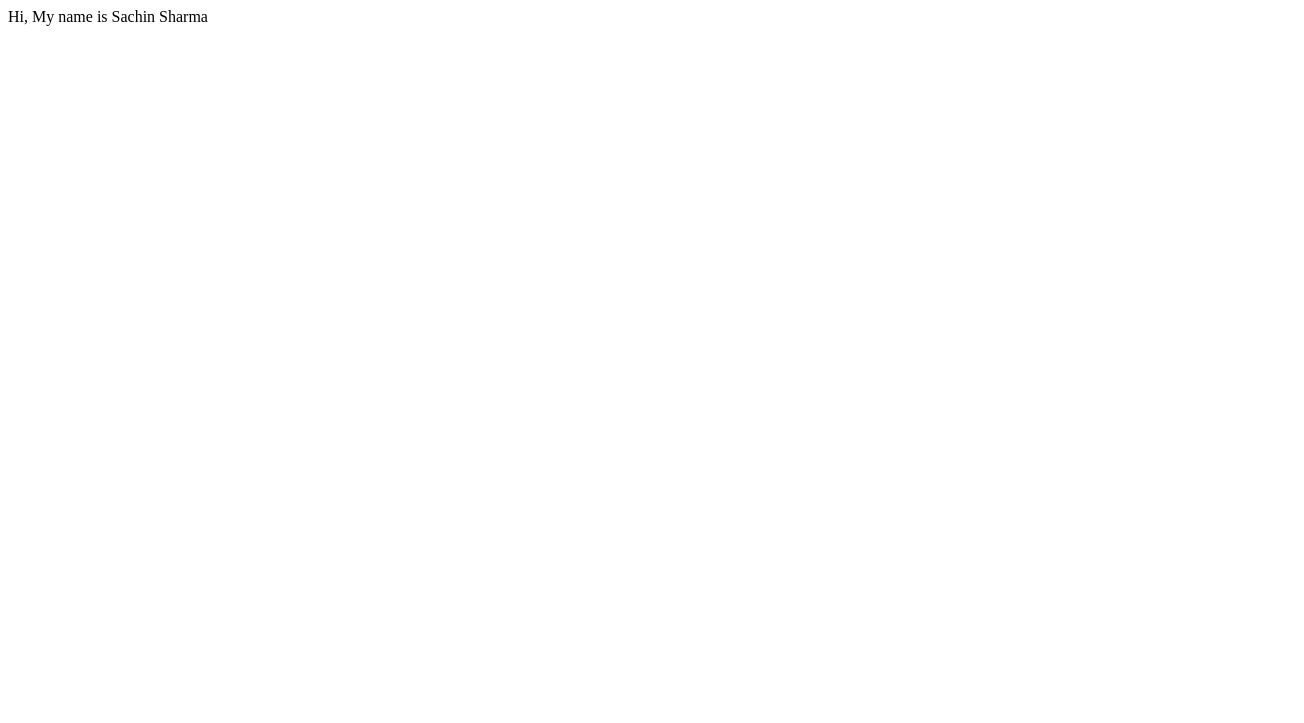
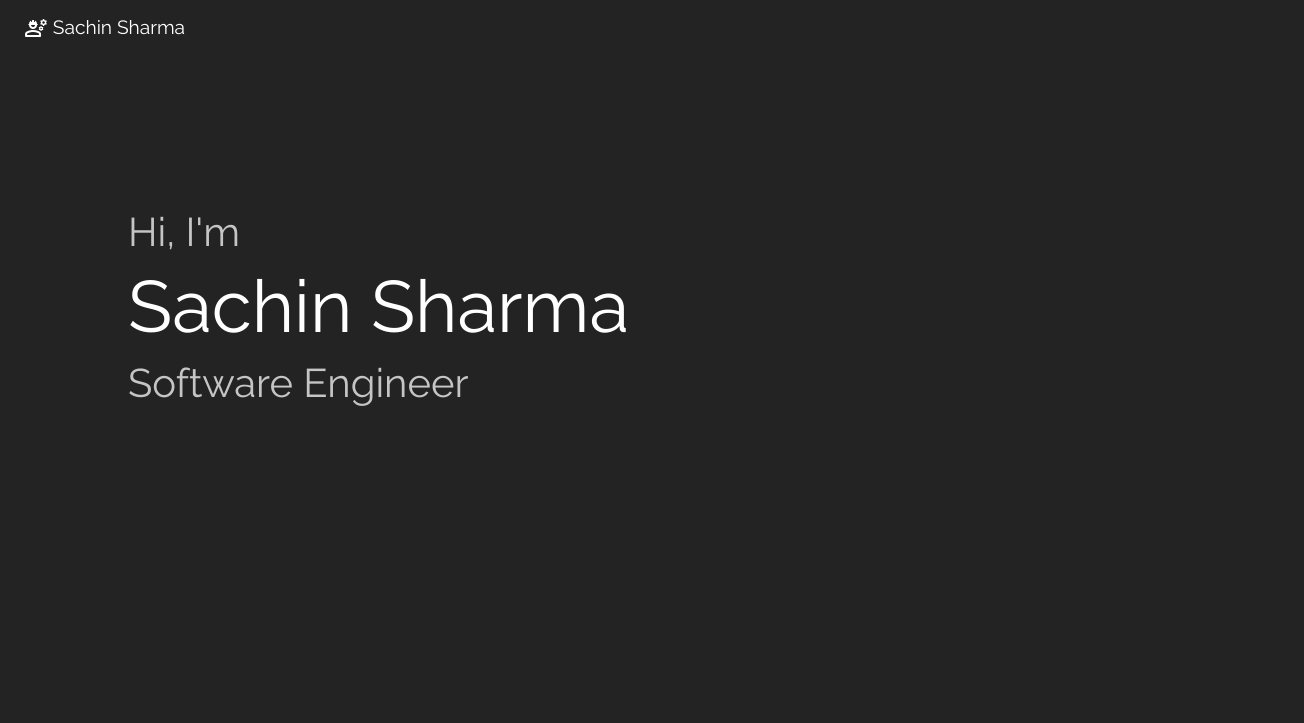
Before and after one commit to sachinshrma/Portfolio, a plain HTML site: page index.html in a window 1280 px wide. Shown: the whole page, 1304 px wide, since content can reach past the window. Drawn offline with nearby package versions, Linux system fonts and the light colour scheme.

Commit message:
Add greeting and intro

```diff
--- a/index.html
+++ b/index.html
@@ -3,9 +3,26 @@
 <head>
     <meta charset="UTF-8">
     <meta name="viewport" content="width=device-width, initial-scale=1.0">
+    <link rel="stylesheet" href="https://fonts.googleapis.com/css?family=Raleway">
+    <link rel="stylesheet" href="https://fonts.googleapis.com/css2?family=Material+Symbols+Rounded:opsz,wght,FILL,GRAD@24,400,0,0" />
+    <link rel="stylesheet" href="style.css">
     <title>Sachin Sharma</title>
 </head>
 <body>
-    Hi, My name is Sachin Sharma
+    <div class="header">
+        <div class="icon"><span class="material-symbols-rounded">engineering</span></div>
+        <div class="label">Sachin Sharma</div>
+    </div>
+    <div class="hero">
+        <div class="message">
+            <div class="greet">Hi, I'm</div>
+            <svg class="name" width="500" height="100" viewBox="0 0 110 12">
+                <text x="0" y="12">Sachin Sharma</text>
+            </svg>
+            <div class="designation">Software Engineer</div>
+        </div>
+    </div>
+    <div class="main"></div>
+    <div class="footer"></div>
 </body>
 </html>
--- /dev/null
+++ b/style.css
@@ -0,0 +1,88 @@
+:root {
+    --primary-bg-color: #232323;
+    --secondary-bg-color: #5d5d5d;
+    --primary-text-color: #ffff;
+    --secondary-text-color: #c6c5c5;
+}
+
+body {
+    margin: 0;
+    padding: 0;
+    font-family: Raleway;
+    background-color: var(--primary-bg-color);
+}
+
+.header {
+    height: 4rem;
+    width: 100%;
+    padding-left: 1.5rem;
+    padding-top: 1rem;
+    background-color: var(--primary-bg-color);
+    display: flex;
+    gap: .3rem;
+}
+
+.header .label {
+    color: var(--primary-text-color);
+    font-size: 1.2rem;
+}
+
+.header .icon {
+    color: var(--primary-text-color);
+}
+
+.hero {
+    height: 40rem;
+    background-color: var(--primary-bg-color);
+    color: var(--primary-text-color);
+    position: relative;
+}
+
+.hero .message {
+    position: absolute;
+    top: 20%;
+    left: 10%;
+}
+
+.message .greet,
+.message .designation {
+    font-size: 2.5rem;
+    color: var(--secondary-text-color);
+}
+
+/* .message .name {
+    font-size: 4.5rem;
+    font-weight: bold;
+} */
+
+
+/* .name text{
+    paint-order: stroke;
+    fill: transparent;
+    stroke-width: .5px;
+    animation: textWrite 3s ease 0 1 forwards;
+} */
+
+.name text {
+    stroke-width: .4;
+    animation: textWrite 4s forwards;
+}
+
+
+@keyframes textWrite {
+    0% {
+        stroke: var(--secondary-text-color);
+        stroke-dashoffset: 25% 0;
+        stroke-dasharray: 0 100;
+    }
+
+    80% {
+        stroke: var(--secondary-text-color);
+        stroke-dashoffset: -25% 0;
+        stroke-dasharray: 100 0;
+    }
+
+    100% {
+        fill: var(--primary-text-color);
+    }
+}
```
